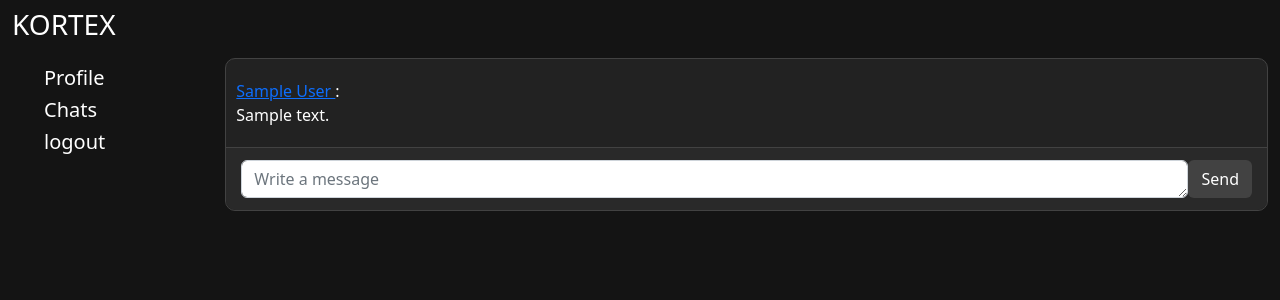
After one commit to MiKaMoRe/kortex, a Django app: page /chats/1 in a window 1280 px wide. The commit adds this page. Shown: the top 300 px of the page. Run offline with Django 4.2, Linux system fonts and the light colour scheme; a user stored in the database is signed in; tables that the repository leaves empty hold one stand-in row (values such as "Sample post").

Commit message:
Add send messages with ajax

```diff
--- /dev/null
+++ b/kortex/chats/forms.py
@@ -0,0 +1,17 @@
+from chats.models import Message
+from django import forms
+
+
+class SendMessageForm(forms.ModelForm):
+    class Meta:
+        model = Message
+        fields = ("text",)
+        widgets = {
+            "text": forms.Textarea(
+                attrs={
+                    "class": "form-control",
+                    "placeholder": "Write a message",
+                    "rows": "1",
+                }
+            ),
+        }
--- /dev/null
+++ b/kortex/chats/static/chats/css/chat_detail.css
@@ -0,0 +1,20 @@
+.input-panel{
+    padding: 12px 15px;
+    border-radius: 0 0 10px 10px;
+    border-top: 1px solid var(--tile-border-color);
+}
+
+#message-list{
+    overflow-x: hidden !important;
+    max-height: 80vh;
+}
+
+.message{
+    padding: 10px 0;
+}
+
+@media (max-height: 720px) {
+    #message-list{
+        max-height: 70vh;
+    }
+}
--- /dev/null
+++ b/kortex/chats/static/chats/js/scroll_messages.js
@@ -0,0 +1,5 @@
+$(document).ready(() => {
+  $('#message-list').animate({
+    scrollTop: $('#message-list')[0].scrollHeight
+  }, 0)
+})
--- /dev/null
+++ b/kortex/chats/static/chats/js/send_message.js
@@ -0,0 +1,33 @@
+$(document).ready(() => {
+  $('#send_message').submit((e) => {
+    e.preventDefault();
+
+    let form = $('#send_message')
+    let actionUrl = form.attr('action')
+
+    $.ajax({
+      type: "POST",
+      url: actionUrl,
+      data: form.serialize(), // serializes the form's elements.
+      success: data => {
+        $('#id_text').val('') // Clear input area
+
+        let message = $('#message-example').clone() // Clone message template
+        let text = data["message"]["text"]
+        let slug = data["message"]["author_slug"]
+        let first_name = data["message"]["author_first_name"]
+        let last_name = data["message"]["author_last_name"]
+
+        $(message).removeClass('d-none').removeAttr('id') // Makes message visible
+        $(message).find(".name").attr('href', '/' + slug) // Add authors link
+        $(message).find(".name").append(first_name + " " + last_name + " ") // Add authors name
+        $(message).find(".text").append(text) // Add text of message
+
+        $('#message-list').append(message) // Add message
+        $('#message-list').animate({
+          scrollTop: $('#message-list')[0].scrollHeight
+        }, 1000) // Scroll to last message
+      }
+    })
+  })
+})
--- /dev/null
+++ b/kortex/chats/templates/chats/chat_detail.html
@@ -0,0 +1,58 @@
+{% extends "base.html" %}
+
+{% load static %}
+
+{% block title %}
+  Chat
+{% endblock title %}
+
+{% block link %}
+  <link rel="stylesheet" href="{% static "chats/css/chat_detail.css" %}">
+{% endblock link %}
+
+{% block script %}
+  <script src="{% static "chats/js/send_message.js" %}"></script>
+  <script src="{% static "chats/js/scroll_messages.js" %}"></script>
+{% endblock script %}
+
+{% block content %}
+  <div class="tile">
+    <div class="row d-none" id="message-example">
+      <div class="content">
+        <div class="message">
+          <a class="name"></a>:
+          <div class="text"></div>
+        </div>
+      </div>
+    </div>
+    <div class="tile-body" id="message-list">
+
+      {% for message in messages %}
+        <div class="row">
+          <div class="content">
+            <div class="message">
+              <a class="name" href="{% url "profile" message.author.slug %}">
+                {{ message.author.first_name }}
+                {{ message.author.last_name }}
+              </a>:
+              <div class="text">{{ message.text }}</div>
+            </div>
+          </div>
+        </div>
+      {% endfor %}
+
+    </div>
+    <div class="input-panel tile-bright">
+      <form action="{% url "send_message" chat.pk %}"
+            method="post"
+            autocomplete="off"
+            id="send_message"
+            class="d-flex">
+        {% csrf_token %}
+        {{ form.text }}
+        {{ form.text.errors }}
+        <button type="submit" class="btn">Send</button>
+      </form>
+    </div>
+  </div>
+{% endblock content %}
--- a/kortex/chats/urls.py
+++ b/kortex/chats/urls.py
@@ -1,7 +1,9 @@
 from django.urls import path
-from chats.views import ListChat
+from chats.views import ListChat, DetailChat, SendMessage
 
 
 urlpatterns = [
-    path("", ListChat.as_view(), name="chat_list")
+    path("", ListChat.as_view(), name="chat_list"),
+    path("<int:pk>", DetailChat.as_view(), name="chat_detail"),
+    path("<int:pk>/message", SendMessage.as_view(), name="send_message"),
 ]
--- a/kortex/chats/views.py
+++ b/kortex/chats/views.py
@@ -1,13 +1,84 @@
-from django.contrib.auth.mixins import LoginRequiredMixin
-from django.views.generic import ListView
-from chats.models import Chat
+from django.views.generic import ListView, DetailView, CreateView
+from django.shortcuts import get_object_or_404
+from chats.models import Chat, Message
+from chats.forms import SendMessageForm
+from users.models import User
+from kortex.utils import HasPemissionsMixin, JSONResponseMixin
 
 
-class ListChat(LoginRequiredMixin, ListView):
+class SendMessage(HasPemissionsMixin, JSONResponseMixin, CreateView):
+    model = Message
+    form_class = SendMessageForm
+    login_url = "sign_in"
+
+    def has_permissions(self, user: User) -> bool:
+        return user.is_authenticated
+
+    def render_to_response(self, context, **response_kwargs):
+        return self.render_to_json_response(context, **response_kwargs)
+
+    def form_valid(self, form):
+        chat_id = self.kwargs["pk"]
+        chat = get_object_or_404(Chat, pk=chat_id)
+
+        # Add addintional attributes
+        self.object = form.save(commit=False)
+        self.object.author = self.request.user
+        self.object.chat = chat
+        self.object.save()
+
+        return self.render_to_response(
+            {
+                "success": True,
+                "message": {
+                    "text": self.object.text,
+                    "author_slug": self.object.author.slug,
+                    "author_first_name": self.object.author.first_name,
+                    "author_last_name": self.object.author.last_name,
+                },
+            },
+            status=201,
+        )
+
+    def form_invalid(self, form):
+        return self.render_to_response({"success": False}, status=422)
+
+
+class ListChat(HasPemissionsMixin, ListView):
     model = Chat
     context_object_name = "chats"
     paginate_by = 10
     login_url = "sign_in"
 
+    def has_permissions(self, user: User) -> bool:
+        return user.is_authenticated
+
     def get_queryset(self):
-        return self.request.user.chats.all()
+        return self.request.user.chats.all().prefetch_related("members")
+
+
+class DetailChat(HasPemissionsMixin, DetailView):
+    model = Chat
+    context_object_name = "chat"
+    login_url = "sign_in"
+
+    def get(self, request, *args, **kwargs):
+        """
+        Overridden to set ``self.object`` in ``has_permissions``
+        """
+        context = self.get_context_data(object=self.object)
+        return self.render_to_response(context)
+
+    def get_context_data(self, **kwargs):
+        context = super().get_context_data(**kwargs)
+        context["messages"] = self.object.messages.all()
+        context["form"] = SendMessageForm(initial={"post": self.object})
+        return context
+
+    def has_permissions(self, user: User) -> bool:
+        if user.is_authenticated:
+            self.object = self.get_object()
+            chat = self.get_context_data().get("chat")
+            chat_members_ids = chat.members.values_list("pk", flat=True)
+            return user.pk in chat_members_ids
+        return False
--- a/kortex/kortex/static/kortex/css/base.css
+++ b/kortex/kortex/static/kortex/css/base.css
@@ -1,4 +1,5 @@
 :root{
+    --tile-bright-background-color: #292929;
     --tile-background-color: #222222;
     --tile-border-color: #424242;
     --btn-hover-color: #515151;
@@ -19,9 +20,12 @@
 
 .tile{
     border-radius: 10px;
-    padding: 10px;
     background-color: var(--tile-background-color);
     border: 1px solid var(--tile-border-color);
+}
+
+.tile-body{
+    padding: 10px;
 }
 
 .btn{
@@ -32,3 +36,7 @@
 .btn:hover{
     background-color: var(--btn-hover-color);
 }
+
+.tile-bright{
+    background-color: var(--tile-bright-background-color);
+}
--- /dev/null
+++ b/kortex/kortex/utils.py
@@ -0,0 +1,38 @@
+from django.contrib.auth.mixins import AccessMixin
+from django.http import JsonResponse
+from users.models import User
+
+
+class HasPemissionsMixin(AccessMixin):
+    def has_permissions(self, user: User) -> bool:
+        """
+        Override this method to add custom permissions
+        """
+        return True
+
+    def dispatch(self, request, *args, **kwargs):
+        if self.has_permissions(request.user):
+            return super().dispatch(request, *args, **kwargs)
+        return self.handle_no_permission()
+
+
+class JSONResponseMixin:
+    """
+    A mixin that can be used to render a JSON response.
+    """
+
+    def render_to_json_response(self, context, **response_kwargs):
+        """
+        Returns a JSON response, transforming 'context' to make the payload.
+        """
+        return JsonResponse(self.get_data(context), **response_kwargs)
+
+    def get_data(self, context):
+        """
+        Returns an object that will be serialized as JSON by json.dumps().
+        """
+        # Note: This is *EXTREMELY* naive; in reality, you'll need
+        # to do much more complex handling to ensure that arbitrary
+        # objects -- such as Django model instances or querysets
+        # -- can be serialized as JSON.
+        return context
--- a/kortex/profiles/templates/profiles/user.html
+++ b/kortex/profiles/templates/profiles/user.html
@@ -11,7 +11,8 @@
 {% endblock link %}
 
 {% block content %}
-  <div class="tile container">
+  <div class="tile">
+    <div class="tile-body">
       <div class="row">
         <div class="col-md-2">
           <div class="profile-pic">
@@ -32,4 +33,5 @@
         </div>
       </div>
     </div>
+  </div>
 {% endblock content %}
--- a/kortex/templates/base.html
+++ b/kortex/templates/base.html
@@ -45,4 +45,5 @@
   <script src="https://code.jquery.com/jquery-3.6.1.min.js" integrity="sha256-o88AwQnZB+VDvE9tvIXrMQaPlFFSUTR+nldQm1LuPXQ=" crossorigin="anonymous"></script>
   <!-- JavaScript Bundle with Popper -->
   <script src="https://cdn.jsdelivr.net/npm/bootstrap@5.2.3/dist/js/bootstrap.bundle.min.js" integrity="sha384-kenU1KFdBIe4zVF0s0G1M5b4hcpxyD9F7jL+jjXkk+Q2h455rYXK/7HAuoJl+0I4" crossorigin="anonymous"></script>
+  {% block script %}{% endblock script %}
 </html>
--- a/kortex/users/seeds.py
+++ b/kortex/users/seeds.py
@@ -4,7 +4,7 @@ from users.factories import UserFactory
 
 
 def seed_users():
-    users = UserFactory.create_batch(random.randint(3,5))
+    users = UserFactory.create_batch(random.randint(9,13))
 
     print("Users created")
 
--- a/kortex/users/templates/users/sign_in.html
+++ b/kortex/users/templates/users/sign_in.html
@@ -11,7 +11,8 @@
 
 {% block content %}
   <div class="tile col-lg-8 col-xl-6">
-    <form action="{% url 'sign_in' %}"
+    <div class="tile-body">
+      <form action="{% url "sign_in" %}"
             method="post"
             autocomplete="off"
             class="col-md-12">
@@ -43,4 +44,5 @@
         <button type="submit" class="btn">Submit</button>
       </form>
     </div>
+  </div>
 {% endblock content %}
--- a/kortex/users/templates/users/sign_up.html
+++ b/kortex/users/templates/users/sign_up.html
@@ -11,7 +11,8 @@
 
 {% block content %}
   <div class="tile col-lg-8 col-xl-6">
-    <form action="{% url 'sign_up' %}"
+    <div class="tile-body">
+      <form action="{% url "sign_up" %}"
             method="post"
             autocomplete="off"
             class="">
@@ -65,4 +66,5 @@
         <button type="submit" class="btn">Submit</button>
       </form>
     </div>
+  </div>
 {% endblock content %}
```
Also changed, not shown: kortex/chats/factories.py (+12 -3 lines), kortex/chats/seeds.py (+13 -1 lines), kortex/chats/templates/chats/chat_list.html (+10 -3 lines), kortex/seeder/management/commands/seed.py (+6 -2 lines), kortex/chats/migrations/0001_initial.py. Lines whose indentation alone changed are shown as unchanged.
